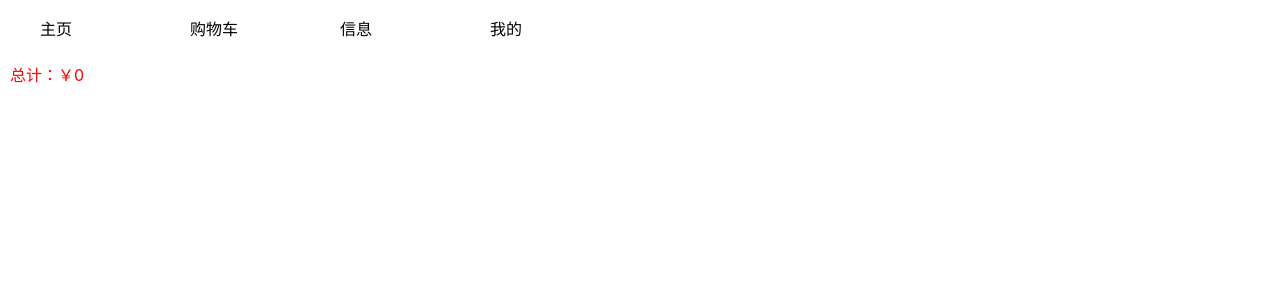
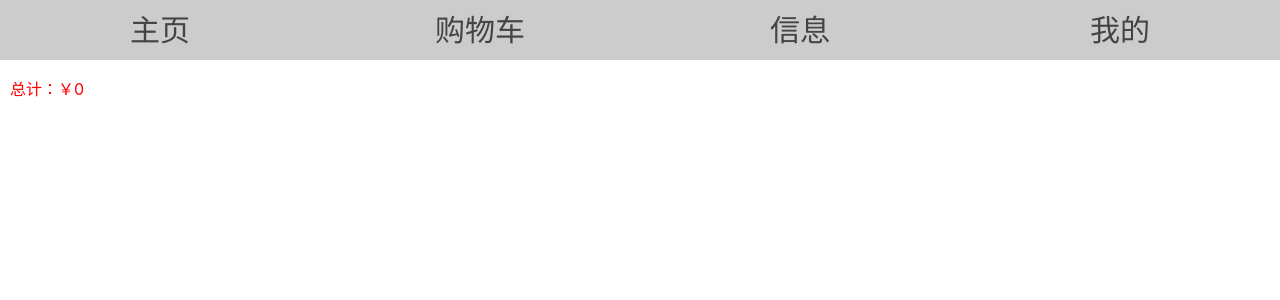
Before and after one commit to zenglichun/shoppingCArt, a React (Create React App) app: page /shoppingCart in a window 1280 px wide. Shown: the top 300 px of the page. Built offline with nearby package versions, Linux system fonts and the light colour scheme.

Commit message:
最后一次改了吧

```diff
--- a/src/Routes.js
+++ b/src/Routes.js
@@ -1,5 +1,5 @@
 import React from "react";
-import { BrowserRouter as Router, Route} from "react-router-dom";
+import { Router, Route} from "react-router-dom";
 import { createBrowserHistory } from "history";
 import { nav as NavBar } from "./navBar";
 import GoodsList from "./goodsList.js";
--- a/src/navBar.js
+++ b/src/navBar.js
@@ -3,16 +3,24 @@ import {Link} from "react-router-dom";
 
 const aStyle = {
     textDecoration:"none",
-    color:"black"
+    color:"#444444"
   }
   const ulStyle = {
-    clear:"both",
+    // clear:"both",
     display:"flex",
+    background:"#cccccc",
+    height:"60px",
+    marginBlockStart:"0",
+    paddingInlineStart:"0"
   }
   const liStyle = {
     listStyleType:"none",
-    width:"150px",
-    height:"30px",
+    width:"25%",
+    height:"60px",
+    lineHeight:"60px",
+    fontSize:"30px",
+    textAlign:"center",
+    color:"#666666"
   }
 const nav = () => {
     return (
--- a/src/shoppingCart.js
+++ b/src/shoppingCart.js
@@ -100,7 +100,7 @@ class ShoppingCart extends Component{
             <div>
                 {goodsArr.list.map((item, index) => {
                     if(item.num === 0){
-                        return
+                        return null
                     }
                    return(
                         <div style = {divBox} key = {index}>
```
